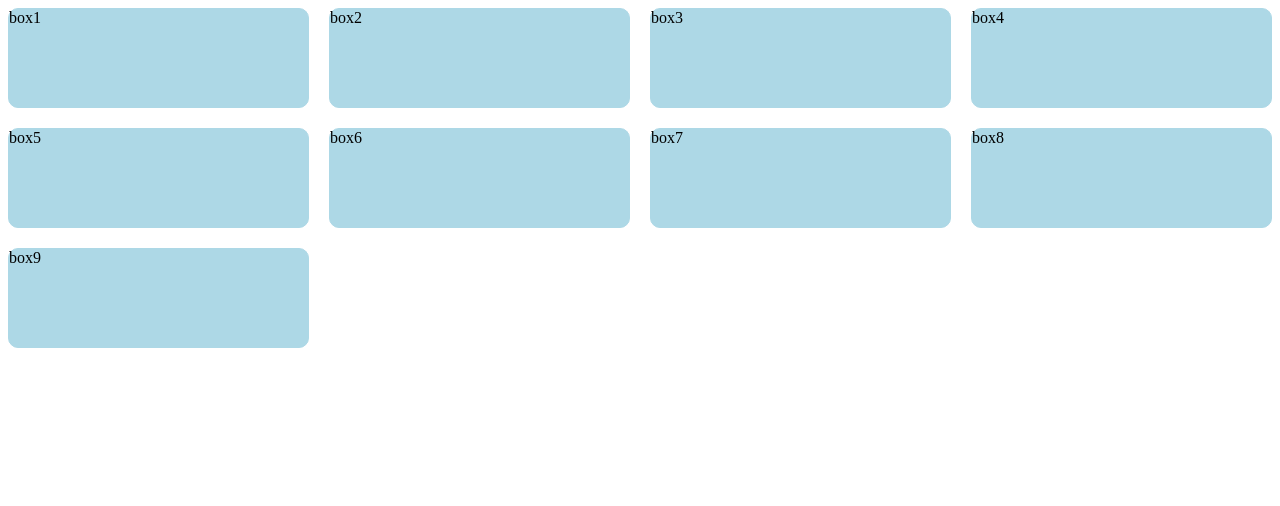
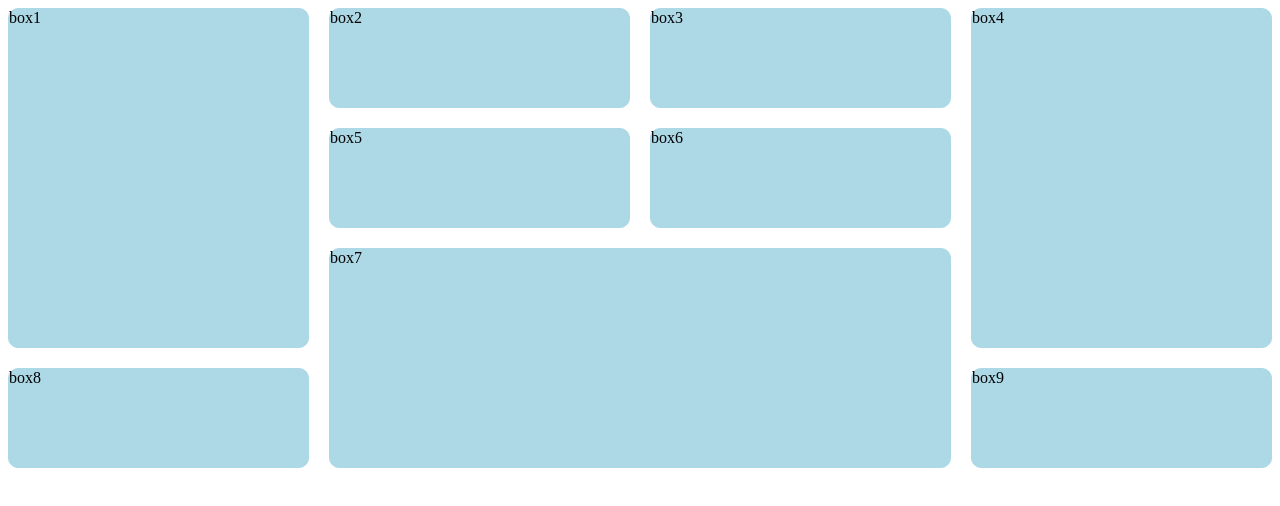
Before and after one commit to HarikaPenukonda/css-grids-tutorial, a plain HTML site: page src/chroma-classes/index.html in a window 1280 px wide. Drawn offline with Linux system fonts and the light colour scheme.

Commit message:
grids using span

```diff
--- a/src/chroma-classes/style.css
+++ b/src/chroma-classes/style.css
@@ -10,6 +10,19 @@
     /* grid-template-rows: minmax(100px, auto); */
     grid-auto-rows: minmax(100px,auto);
     grid-gap:20px;
+}
+.box1{
+    grid-column: span 1;
+    grid-row: span 3;
+
+}
+.box4{
+    grid-column: span 1;
+    grid-row: span 3;
+}
+.box7{
+    grid-column: span 2;
+    grid-row: span 2;
 }
 /* .box1{
     grid-row: 1 / 4;
```
